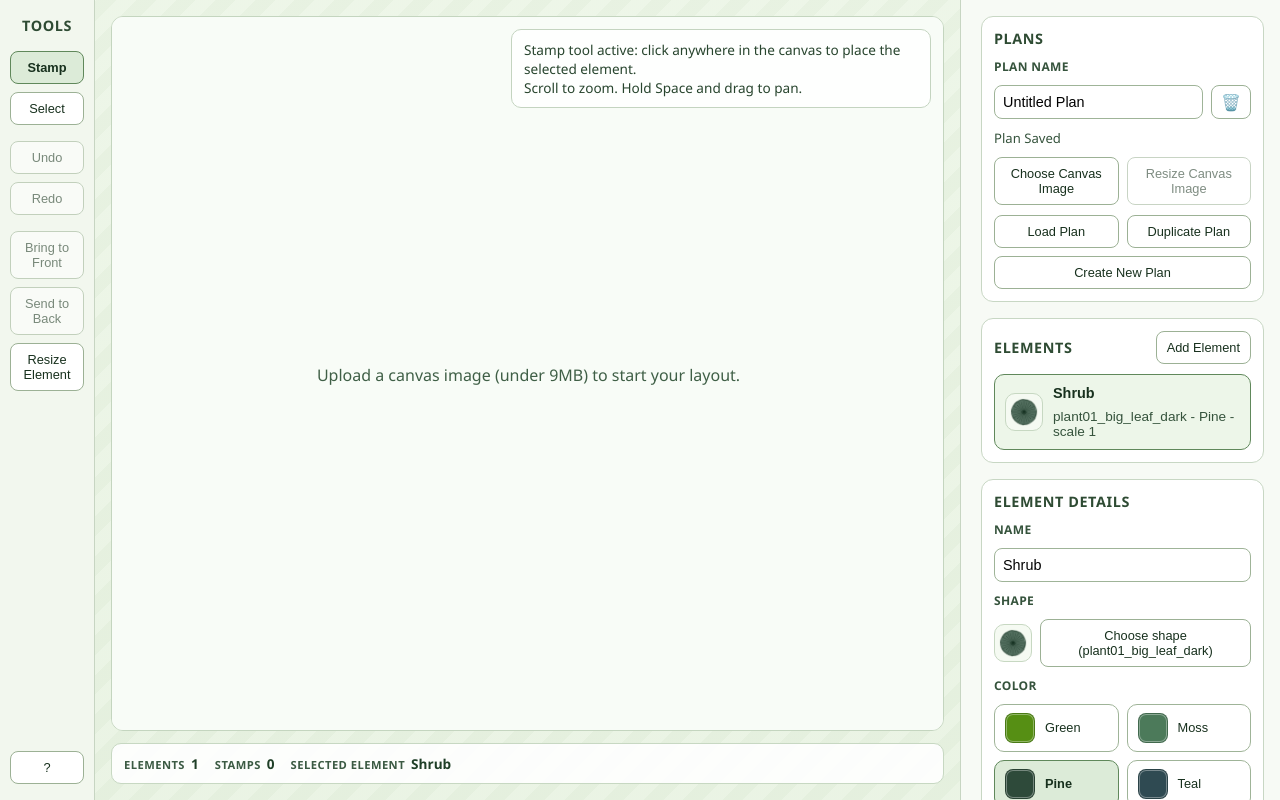
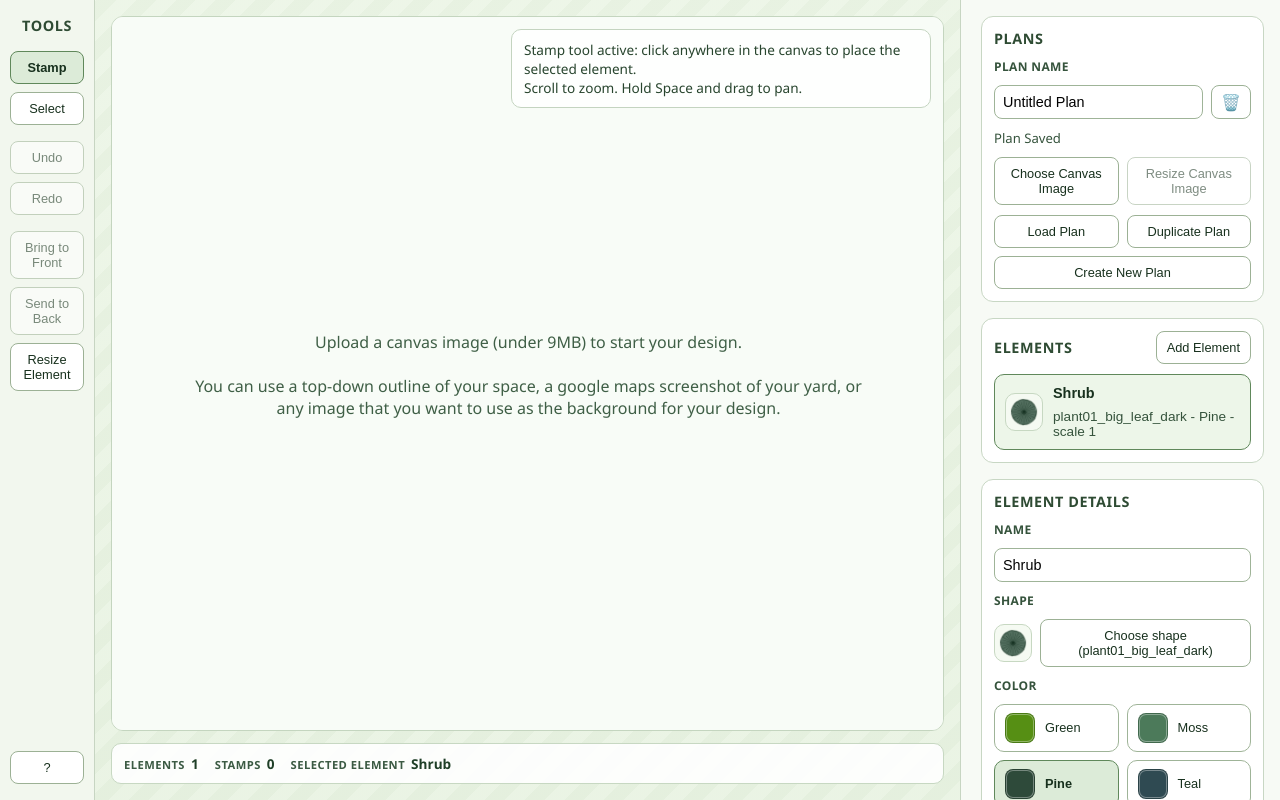
Before and after one commit to Unislash/landscaper, a React (Vite) app: page / in a window 1280 px wide. Built offline with nearby package versions, Linux system fonts and the light colour scheme.

Commit message:
Add more prompting to start

```diff
--- a/src/App.tsx
+++ b/src/App.tsx
@@ -1922,8 +1922,8 @@ function App() {
                               ) : (
                                   <p className="canvas-empty-state">
                                       Upload a canvas image (under{" "}
-                                      {BACKGROUND_IMAGE_MAX_MB}MB) to start your
-                                      layout.
+                                      {BACKGROUND_IMAGE_MAX_MB}MB) to start your design. <br /><br />
+                                      You can use a top-down outline of your space, a google maps screenshot of your yard, or<br /> any image that you want to use as the background for your design.
                                   </p>
                               )}
                               <div
```
